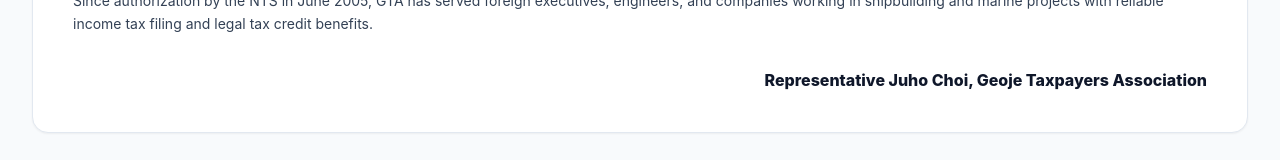
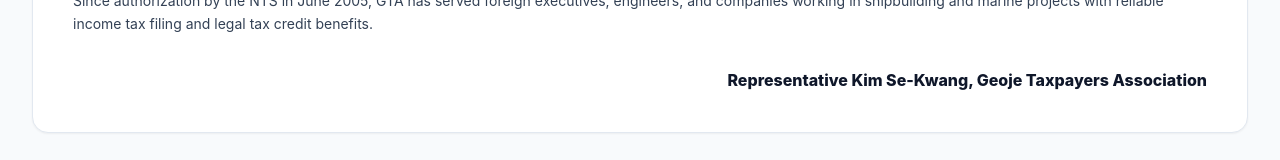
Before and after one commit to ChoiJuHo80/gta-taxpayers-association, a Next.js app: page /about in a window 1280 px wide. Shown: the part 1411-1571 px from the top of the page. Built offline with nearby package versions, Linux system fonts and the light colour scheme.

Commit message:
fix: update representative name to Kim Se-Kwang in About Us

```diff
--- a/src/app/about/page.tsx
+++ b/src/app/about/page.tsx
@@ -182,7 +182,7 @@ function AboutContent() {
             </p>
             <div className="pt-4 text-right">
               <span className="font-extrabold text-slate-900 text-base">
-                {lang === 'ko' ? '거제시 납세자회 대표 최 주 호' : 'Representative Juho Choi, Geoje Taxpayers Association'}
+                {lang === 'ko' ? '거제시 납세자회 대표 김 세 광' : 'Representative Kim Se-Kwang, Geoje Taxpayers Association'}
               </span>
             </div>
           </div>
--- a/src/lib/db.ts
+++ b/src/lib/db.ts
@@ -118,7 +118,7 @@ export interface TaxReceipt {
 let usersStore: User[] = [
   {
     id: 'USR-001',
-    fullName: '최주호',
+    fullName: '김세광',
     phone: '055-688-2141',
     email: 'admin@gtakorea.org',
     passwordHash: hashPassword('8992'),
```
